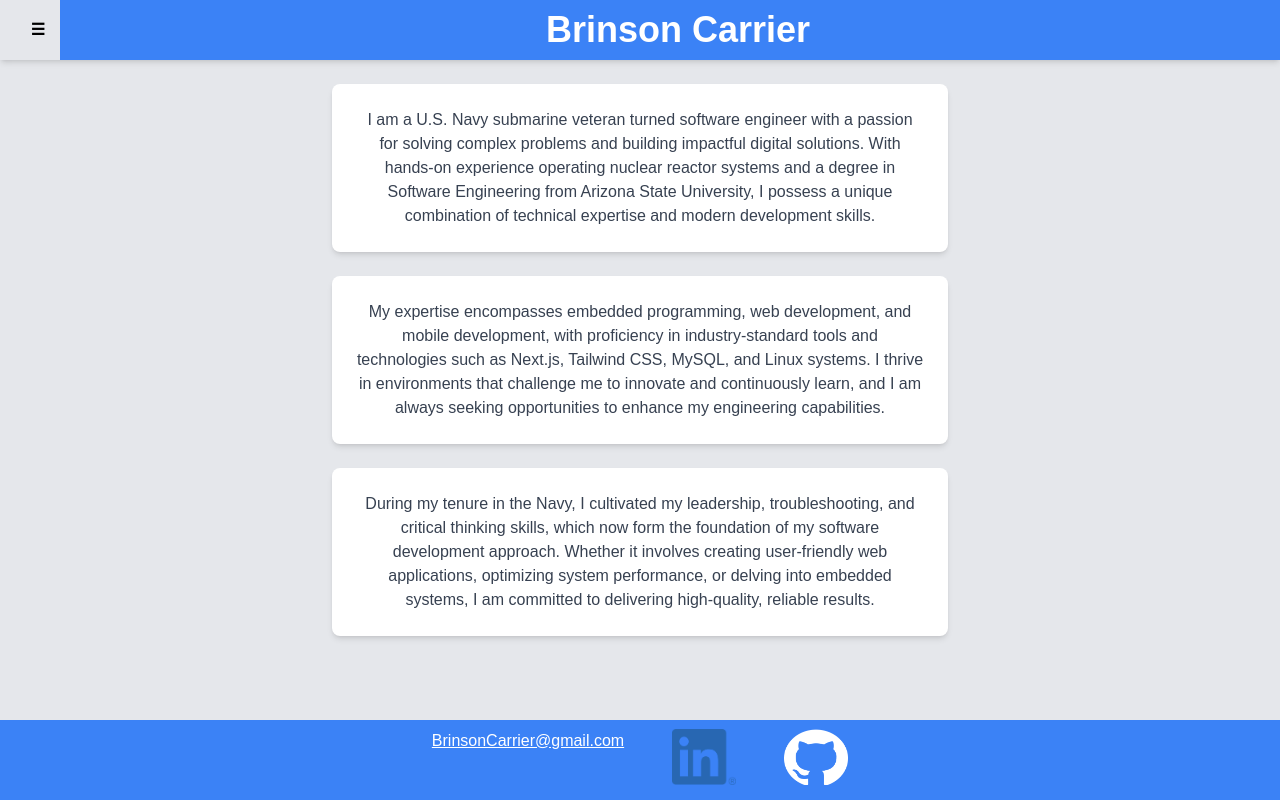
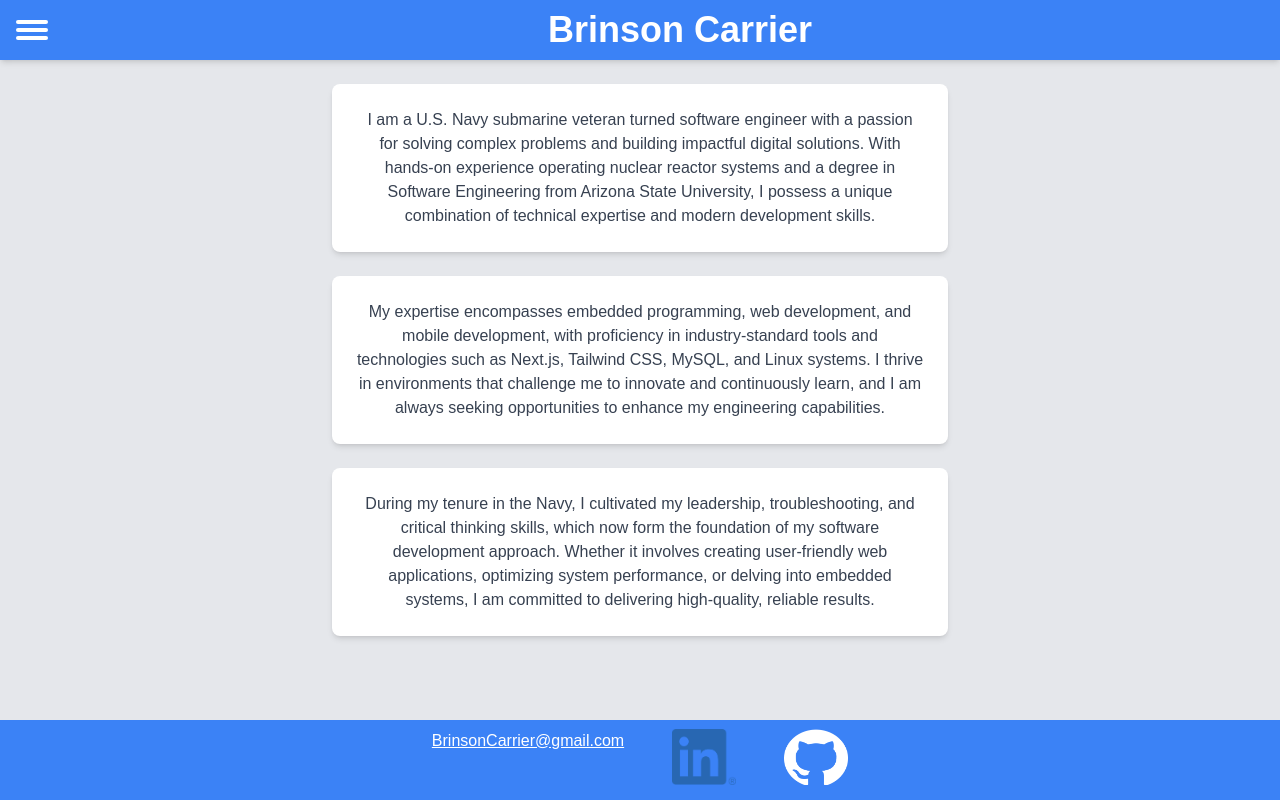
Before and after one commit to brinson-carrier/bcarrier, a Next.js app: page / in a window 1280 px wide. Built offline with nearby package versions, Linux system fonts and the light colour scheme.

Commit message:
Add transition for CoolButton

```diff
--- a/src/app/page.tsx
+++ b/src/app/page.tsx
@@ -38,7 +38,7 @@ export default function Home() {
     max-h-[60px]
     h-[10vh]
     shadow-md">
-      <Header name={"Brinson Carrier"} onMenuClick={ toggleMenu }/>
+      <Header name={"Brinson Carrier"} onMenuClick={toggleMenu} isOpen={menuOpen}/>
     </header>
 
     {/* Main Content */}
--- a/src/components/CoolButton.tsx
+++ b/src/components/CoolButton.tsx
@@ -3,31 +3,63 @@
 import React from "react";
 
 interface CoolButtonProps {
-  text: string;
+  isOpen: boolean;
   onClick?: () => void;
 }
 
-const CoolButton: React.FC<CoolButtonProps> = ({ text, onClick }) => {
+const CoolButton: React.FC<CoolButtonProps> = ({ isOpen, onClick }) => {
   return (
     <button
-        onClick={onClick}
-        className="flex-shrink-0
-        min-w-[40px]
-        max-w-[60px]
-        w-[10vw]
-        min-h-[40px]
-        max-h-[60px]
-        h-[10vh]
+      onClick={onClick}
+      className="relative flex-shrink-0
+        w-[64px]
+        h-[64px]
         flex
+        flex-col
+        justify-center
         items-center
-        justify-center
-        bg-white
-        text-black
-        hover:bg-gray-200
-        font-bold pl-4"
-      >
-        {text}
-      </button>
+        bg-transparent
+        focus:outline-none"
+    >
+      <div
+        className={`absolute
+          bg-white
+          mt-1
+          mb-1
+          h-1
+          w-8
+          rounded
+          transition-transform
+          duration-900
+          ${isOpen ? 'rotate-45' : '-translate-y-2'}`}
+        style={{ transformOrigin: 'center' }}
+      ></div>
+      <div
+        className={`absolute
+          bg-white
+          mt-1
+          mb-1
+          h-1
+          w-8
+          rounded
+          transition-opacity
+          duration-900
+          ${isOpen ? 'opacity-0' : 'opacity-100'}`}
+      ></div>
+      <div
+        className={`absolute
+          bg-white
+          mt-1
+          mb-1
+          h-1
+          w-8
+          rounded
+          transition-transform
+          duration-900
+          ${isOpen ? '-rotate-45' : 'translate-y-2'}`}
+        style={{ transformOrigin: 'center' }}
+      ></div>
+    </button>
   );
 };
 
--- a/src/components/Header.tsx
+++ b/src/components/Header.tsx
@@ -5,9 +5,10 @@ import CoolButton from './CoolButton';
 interface HeaderProps {
   name: string;
   onMenuClick: () => void;
+  isOpen: boolean;
 }
 
-const Header: React.FC<HeaderProps> = ({ name, onMenuClick }) => {
+const Header: React.FC<HeaderProps> = ({ name, onMenuClick, isOpen }) => {
   return (
     <header className="flex
     items-center
@@ -20,7 +21,7 @@ const Header: React.FC<HeaderProps> = ({ name, onMenuClick }) => {
     fixed
     top-0
     left-0">
-      <CoolButton text={'☰'} onClick={onMenuClick}/>
+      <CoolButton onClick={onMenuClick} isOpen={isOpen}/>
       <h1 className="flex-grow
         text-center
         text-white
--- a/src/components/SlidingMenu.tsx
+++ b/src/components/SlidingMenu.tsx
@@ -17,12 +17,6 @@ const SlidingMenu: React.FC<SlidingMenuProps> = ({ isOpen, onClose, onSectionSel
     <aside
       className={`fixed top-0 left-0 h-full w-64 bg-gray-800 text-white shadow-lg transform transition-transform duration-300 ${isOpen ? 'translate-x-0' : '-translate-x-full'}`}
     >
-      <button
-        onClick={onClose}
-        className="absolute top-4 right-4 text-white hover:text-red-500"
-      >
-        ✕ {/* Close button */}
-      </button>
       <ul className="mt-16 space-y-4 px-6">
         <li><button
           className="w-full text-left py-2 hover:bg-gray-700"
```
